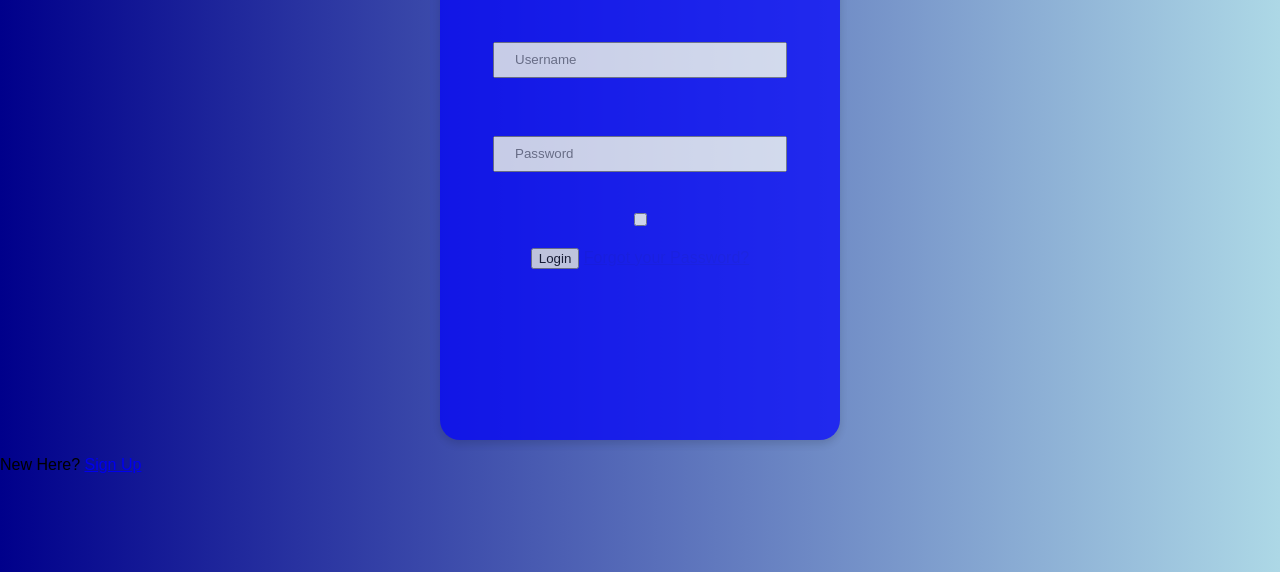
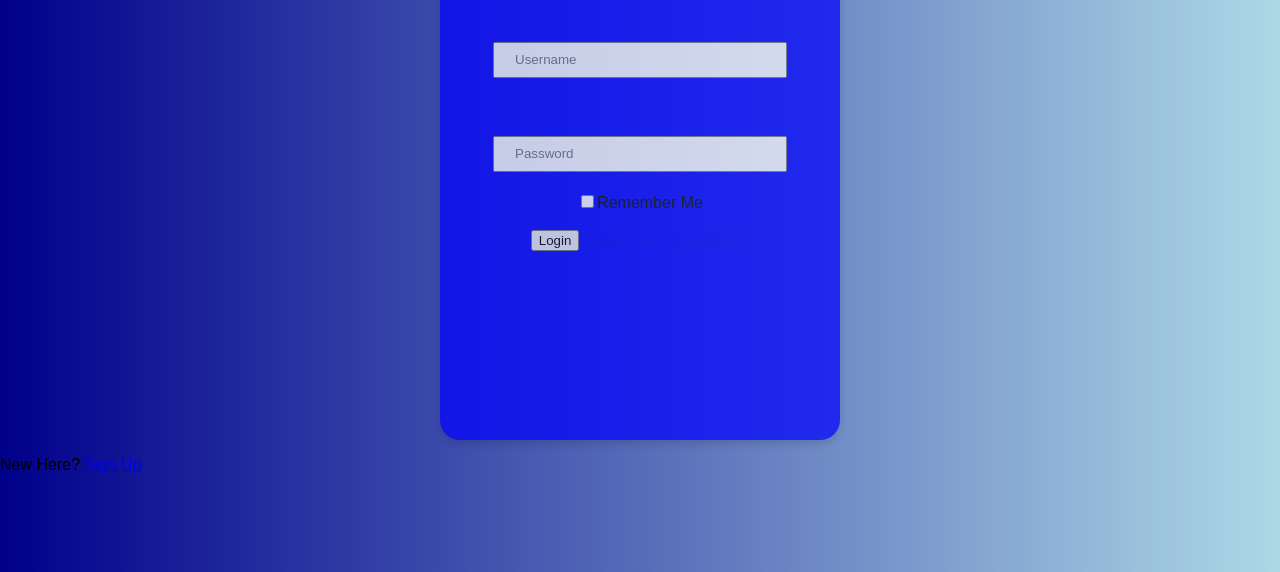
Before and after one commit to gamerdave-web/Practice-1, a plain HTML site: page index.html in a window 1280 px wide. Shown: the part 228-800 px from the top of the page. Drawn offline with Linux system fonts and the light colour scheme.

Commit message:
auto: save changes

```diff
--- a/index.html
+++ b/index.html
@@ -13,9 +13,11 @@
         <h2>Login</h2><br>
         <div class="input-group">
         <input type="text" placeholder="Username"><br><br>
-        <input type="password" placeholder="Password"><br><br>
+        <input type="password" placeholder="Password"><br>
         </div>
-        <input type="checkbox"><label for=""></label><br><br>
+        <div class="checkbox">
+        <input type="checkbox"><label for="checkbox">Remember Me</label><br><br>
+        </div>
         <button>Login</button>
         <a href="#">Forgot your Password?</a>
     </div>
```
